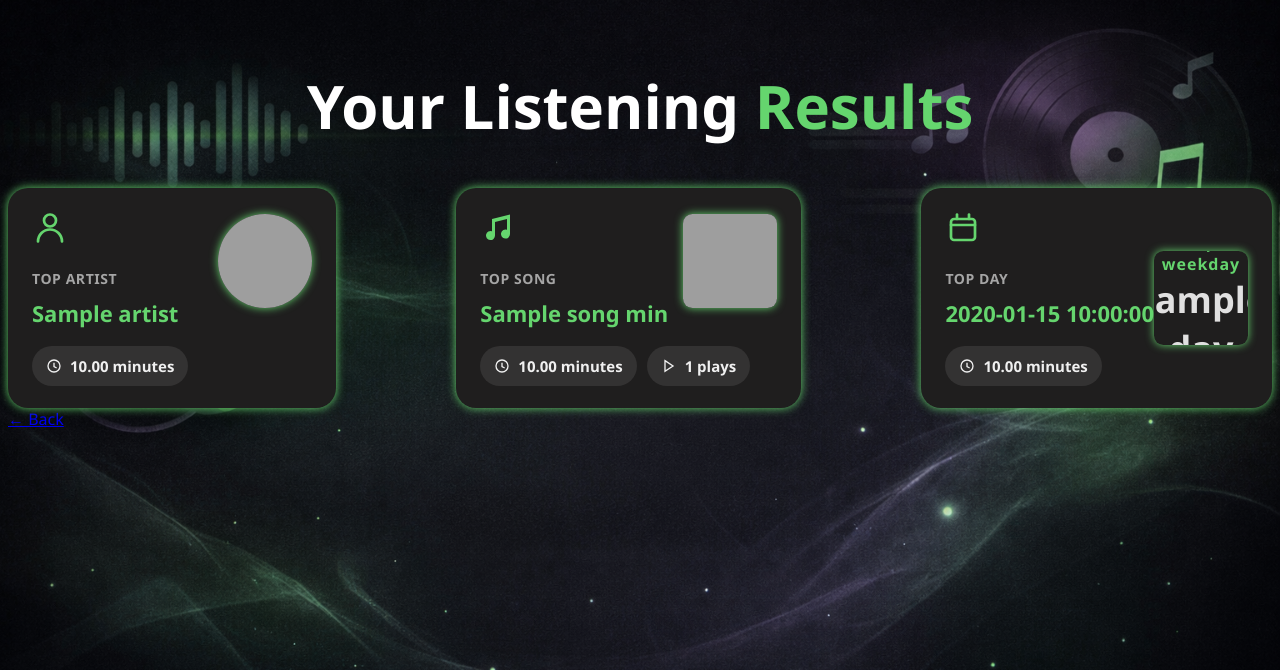
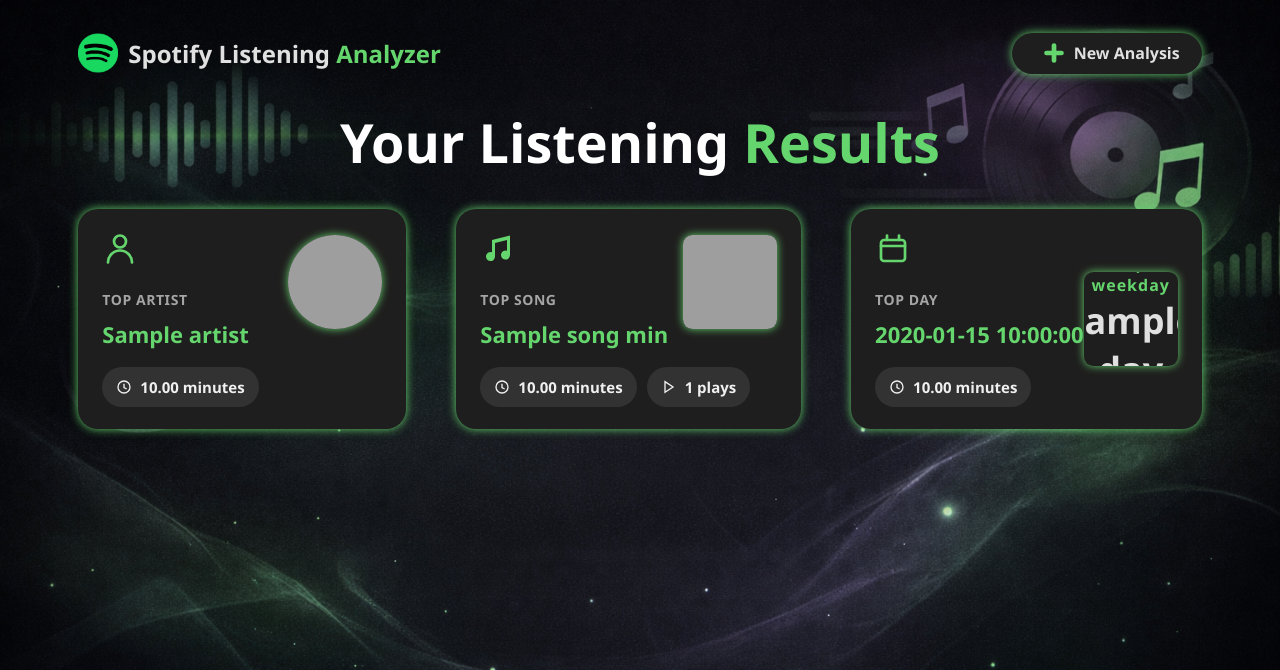
Before and after one commit to nicholasdaviees/spotify-listening-analyzer, a Flask app: template templates/results.html in a window 1280 px wide. Shown: the top 670 px of the page. Run offline with Flask 3, Linux system fonts and the light colour scheme; the template is opened without the code that fills it: most values are stand-ins (such as "Sample title", 1, 10 or a date in 2020); grey boxes are pictures that could not be loaded.

Commit message:
Added page header, formatted new analysis btn, and added general UI/spacing improvements

```diff
--- a/static/index-style.css
+++ b/static/index-style.css
@@ -8,7 +8,7 @@ body {
   font-family: 'Segoe UI', sans-serif;
 }
 
-.page-title {
+.website-title {
   display: flex;
   align-items: center;
   justify-content: center;
--- a/static/results-style.css
+++ b/static/results-style.css
@@ -8,27 +8,110 @@ body {
   font-family: 'Segoe UI', sans-serif;
 }
 
-.page-title {
+.content-wrap {
+  width: fit-content;
+  margin: 0 auto;
+}
+
+/* Begin header style */
+.page-header {
+  display: flex;
+  justify-content: space-between;
+  align-items: center;
+  margin-top: 1.5%;
+  margin-bottom: 0px;
+}
+
+.spotify-icon {
+  width: 40px;
+  height: 40px;
+}
+
+.logo-link {
   display: flex;
   align-items: center;
-  justify-content: center;
   gap: 10px;
-  margin-top: 2%;
+  text-decoration: none;
+  color: inherit;
 }
 
-h1 {
-  font-size: 60px;
-  color: white;
+.website-title {
+  display: flex;
+  align-items: center;
+  justify-content: left;
+  gap: 10px;
 }
 
 .highlight {
   color: #65D56E;
 }
 
+.plus-icon {
+  width: 40px;
+  height: 40px;
+  color: #65D56E;
+  flex-shrink: 0;
+  display: block;
+}
+
+.new-analysis-btn {
+  display: inline-flex;
+  align-items: center;
+  justify-content: center;
+  white-space: nowrap;
+
+  height: 25px;
+  padding: 8px 22px;
+  border-radius: 999px;
+
+  background: #1F1E1E;
+  color: #e0e0e0;
+  text-decoration: none;
+  font-size: 16px;
+  font-weight: 800;
+  line-height: 1;
+  cursor: pointer;
+
+  border: none;
+  box-shadow: 0 0px 10px #65D56E;
+  transition: all 0.3s ease;
+}
+
+.new-analysis-btn:hover {
+  box-shadow: 0 0px 18px #65D56E;
+}
+
+.new-analysis-btn:active {
+  transform: scale(0.97);
+}
+/* End header style */
+
+/* Begin page title style */
+.page-title {
+  display: flex;
+  align-items: center;
+  justify-content: center;
+  text-align: center;
+  gap: 10px;
+  margin-top: 15px;
+  margin-bottom: 30px;
+}
+
+h1 { /* Highlight "Results" in page title */
+  font-size: 54px;
+  color: white;
+  margin: 0;
+}
+/* End page title style */
+
+/* Begin results page style */
 .listening-stats-top {
   display: flex;
-  justify-content: space-between;
-  align-items: center;
+  justify-content: center;
+  align-items: stretch;
+  gap: 50px;
+  padding: 0;
+  flex-wrap: wrap;
 }
 
 .icon {
@@ -73,7 +156,7 @@ h1 {
   align-items: center;
 }
 
-/* Begin top artist, song, and day */
+/* Begin top artist, song, and day general style */
 .artist-card, .song-card, .day-card {
   width: fit-content;
   min-width: 280px;
@@ -141,9 +224,9 @@ h1 {
   object-fit: cover;
   display: block;
 }
-/* End top artist, song, and day */
+/* End top artist, song, and day general style */
 
-/* Begin top song specifics*/
+/* Begin top song specific style */
 .song-avatar {
   border-radius: 10%;
 }
@@ -152,9 +235,9 @@ h1 {
   flex: 1;
   min-width: 0;
 }
-/* End top song specific */
+/* End top song specific style */
 
-/* Begin top day specific */
+/* Begin top day specific style */
 .day-avatar {
   display: flex;
   justify-content: center;
@@ -183,4 +266,4 @@ h1 {
   font-weight: 800;
   color: #e0e0e0;
 }
-/* End top day specific */
+/* End top day specific style */
--- a/templates/index.html
+++ b/templates/index.html
@@ -7,7 +7,7 @@
     <link rel="stylesheet" href="{{ url_for('static', filename='index-style.css') }}">
 </head>
 <body>
-    <div class="page-title">
+    <div class="website-title">
         <img src="{{ url_for('static', filename='images/spotify-icon.png') }}" class="spotify-icon">
         <h1>Spotify Listening <span class="highlight">Analyzer</span></h1>
     </div>
--- a/templates/results.html
+++ b/templates/results.html
@@ -7,6 +7,27 @@
     <link rel="stylesheet" href="{{ url_for('static', filename='results-style.css') }}">
 </head>
 <body>
+
+<div class="main-container">
+    <div class="content-wrap">
+        <div class="page-header">
+
+            <div class="website-title">
+            <a href="/" class="logo-link">
+                    <img src="{{ url_for('static', filename='images/spotify-icon.png') }}" class="spotify-icon">
+                    <h2>Spotify Listening <span class="highlight">Analyzer</span></h2>
+                </a>
+            </div>
+
+            <a href="/" class="new-analysis-btn">
+                <svg class="plus-icon" viewBox="0 0 24 24" fill="none" stroke="currentColor" stroke-width="2.8" stroke-linecap="round" stroke-linejoin="round">
+                    <path d="M12 7.5v9"></path>
+                    <path d="M7.5 12h9"></path>
+                </svg>
+                <span>New Analysis</span>
+            </a>
+
+        </div>
 
         <div class="page-title">
             <h1>Your Listening <span class="highlight">Results</span></h1>
@@ -131,12 +152,8 @@
             </div>
             <!-- END TOP ARTIST -->
         </div>
-
-<!-- FIX -->
-<div class="bottom-actions">
-    <a href="/" class="btn">← Back</a>
     </div>
-<!-- FIX -->
+ </div>
 
 </body>
 </html>
```
Lines whose indentation alone changed are shown as unchanged.
